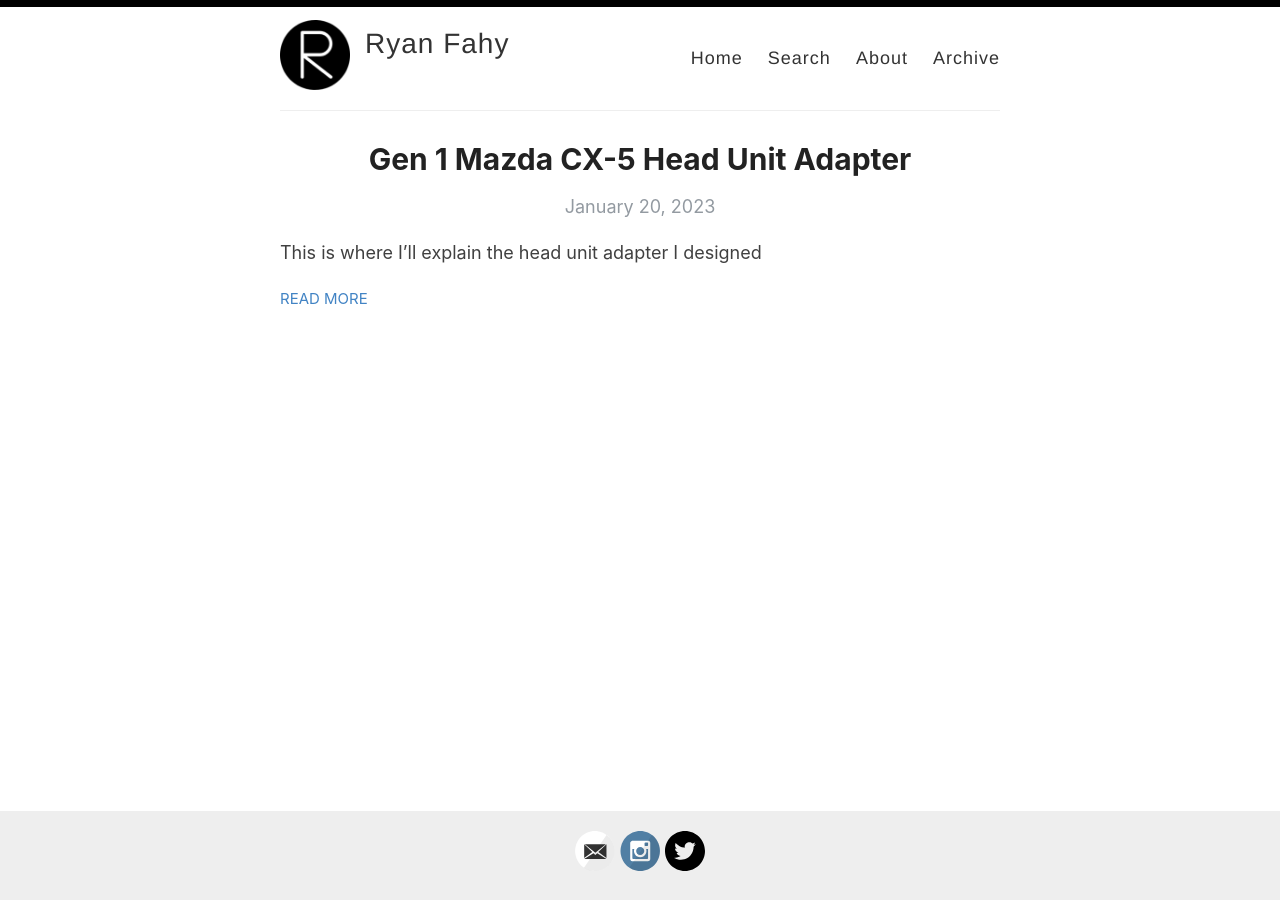
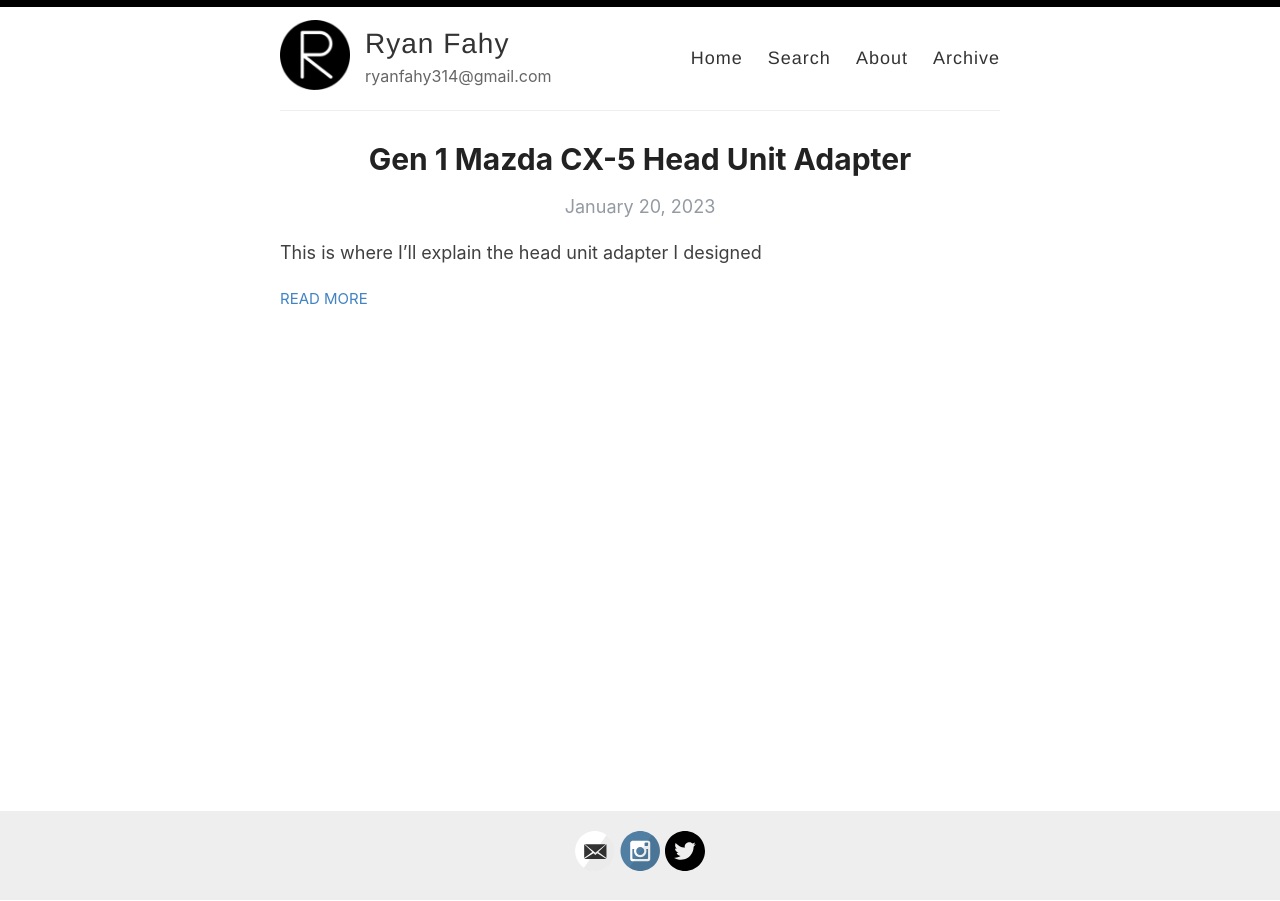
Before and after one commit to ryanfahy314/ryanfahy314.github.io, a Jekyll site: the page built from index.html, in a window 1280 px wide. Built offline with Jekyll 4.4.1, drawn with Linux system fonts in a browser that asks for light colours; the list of posts is cut into pages by our own code.

Commit message:
Update _config.yml

```diff
--- a/_config.yml
+++ b/_config.yml
@@ -9,7 +9,7 @@ name: Ryan Fahy
 author: Ryan Fahy
 
 # Short bio or description (displayed in the header)
-description: #Projects I felt like sharing
+description: ryanfahy314@gmail.com
 
 # URL of your avatar or profile pic (you could use your GitHub profile pic)
 avatar: /images/reverie.png
```
